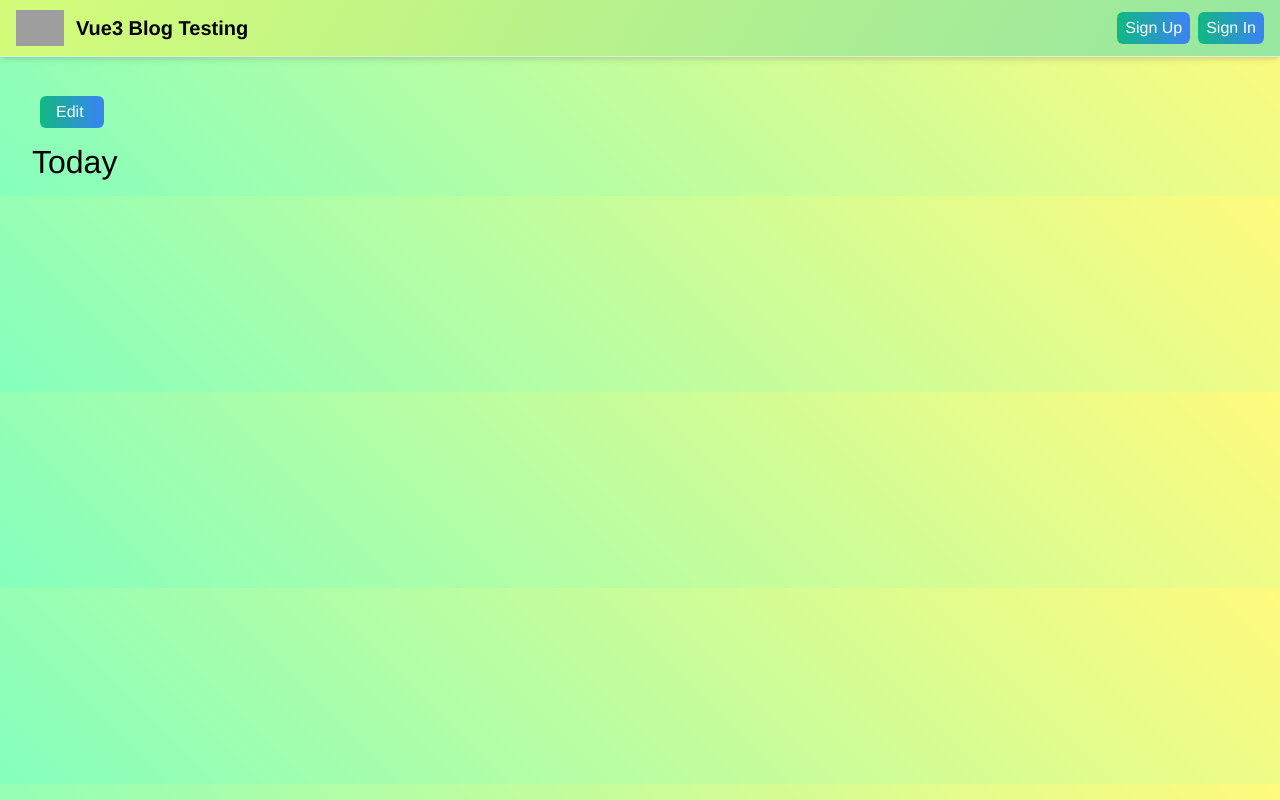
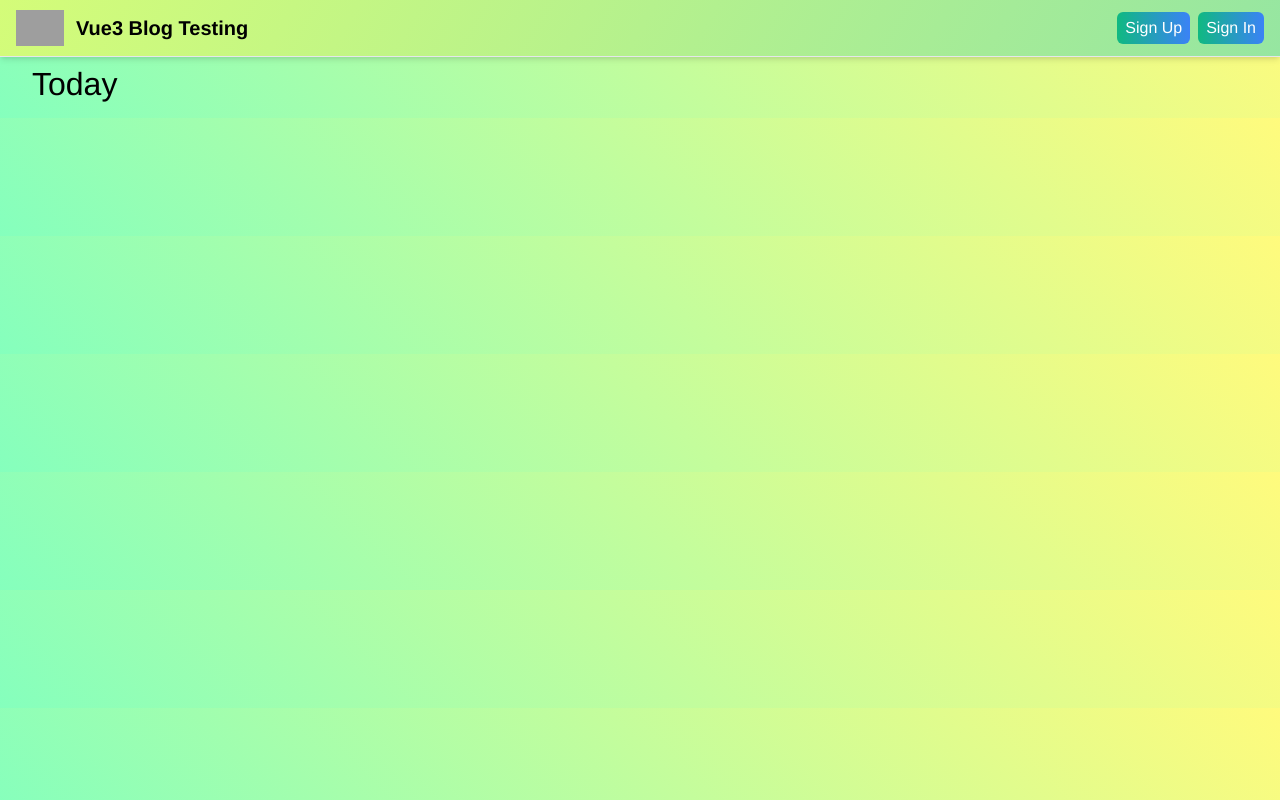
Before and after one commit to Akash52/vue3-blog-testing, a Vue app: page /posts/1 in a window 1280 px wide. Built offline with nearby package versions, Linux system fonts and the light colour scheme; grey boxes are pictures that could not be loaded.

Commit message:
conditional_edit_button

```diff
--- a/src/components/PostViewer.vue
+++ b/src/components/PostViewer.vue
@@ -1,7 +1,8 @@
 <template>
   <router-link
+    v-if="canEdit"
     :to="`/posts/${post.id}/edit`"
-    class="text-white ml-2 px-4 py-1 w-16 mt-24 block rounded-md bg-gradient-to-r from-green-500 to-blue-500 whitespace-nowrap"
+    class="block w-16 px-4 py-1 mt-24 ml-2 text-white rounded-md bg-gradient-to-r from-green-500 to-blue-500 whitespace-nowrap"
   >
     Edit
   </router-link>
@@ -11,9 +12,9 @@
 </template>
 
 <script lang="ts">
-import { useStore } from "@/store";
-import { defineComponent } from "vue";
-import { useRoute } from "vue-router";
+import { useStore } from '@/store';
+import { defineComponent } from 'vue';
+import { useRoute } from 'vue-router';
 
 export default defineComponent({
   async setup(props) {
@@ -27,11 +28,14 @@ export default defineComponent({
     const post = store.getState().posts.all.get(id);
 
     if (!post) {
-      throw Error("Post was not Found");
+      throw Error('Post was not Found');
     }
+
+    const canEdit = post.authorId === store.getState().authors.currentUserId;
 
     return {
       post,
+      canEdit,
     };
   },
 });
```
